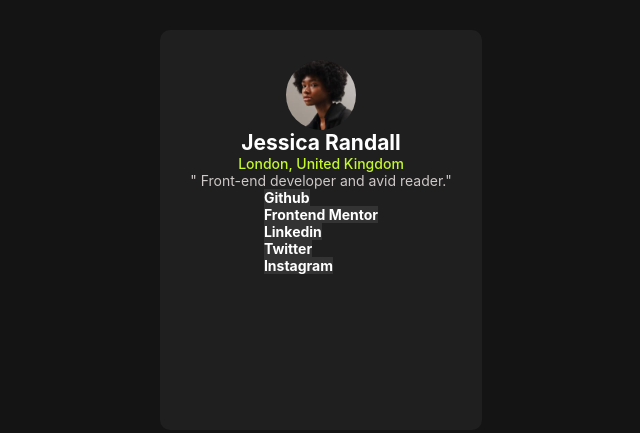
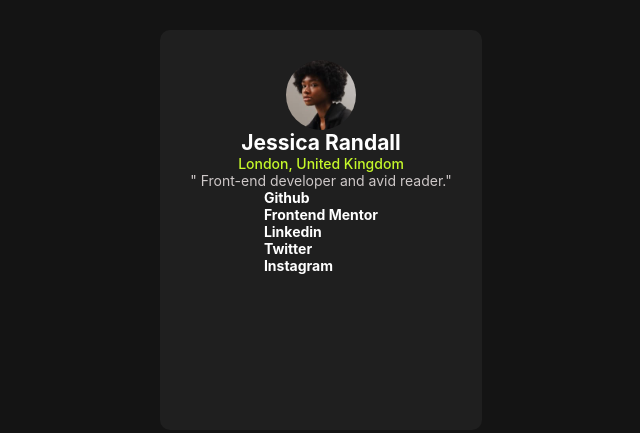
Before and after one commit to paladachelle/frontend-mentor, a plain HTML site: page development/social-links-profile-main/index.html in a window 1280 px wide. Shown: the part 170-603 px from the top of the page, without its empty margins (319-959 px from the left). Drawn offline with Linux system fonts and the light colour scheme; a web font is replaced by a local one.

Commit message:
Updated style.css

```diff
--- a/development/social-links-profile-main/style.css
+++ b/development/social-links-profile-main/style.css
@@ -74,7 +74,6 @@ ul li {
 }
 
 li > a {
-  background-color: var(--grey-700);
   color: var(--white);
   font-weight: var(--bold);
   text-decoration: none;
```
